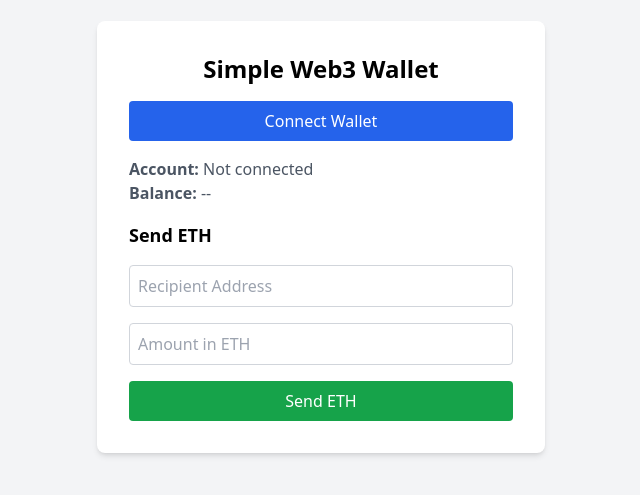
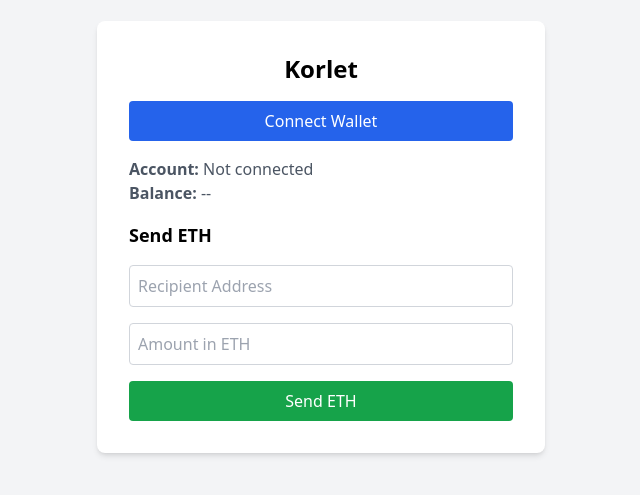
Before and after one commit to Trust-DaDev/Korlet, a plain HTML site: page index.html in a window 1280 px wide. Shown: the part 163-658 px from the top of the page, without its empty margins (319-959 px from the left). Drawn offline with nearby package versions, Linux system fonts and the light colour scheme.

Commit message:
name changed

```diff
--- a/index.html
+++ b/index.html
@@ -18,7 +18,7 @@
           </div> -->
 
         <div class="bg-white p-8 rounded-lg shadow-md w-full max-w-md space-y-4">
-          <h1 class="text-2xl font-bold text-center">Simple Web3 Wallet</h1>
+          <h1 class="text-2xl font-bold text-center">Korlet</h1>
 
           <button id="connectButton" class="w-full bg-blue-600 text-white py-2 rounded hover:bg-blue-700">
             Connect Wallet
```
